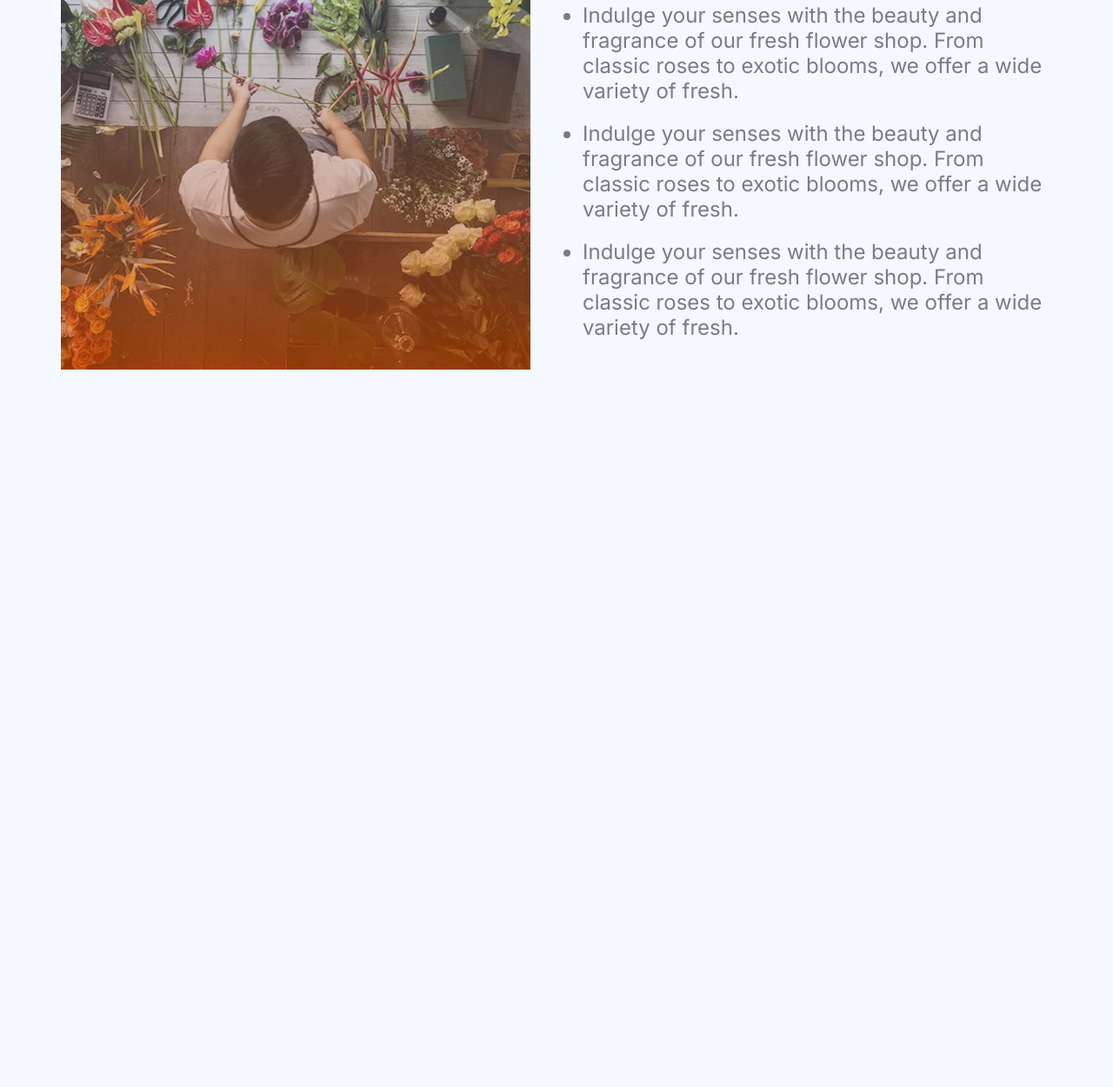
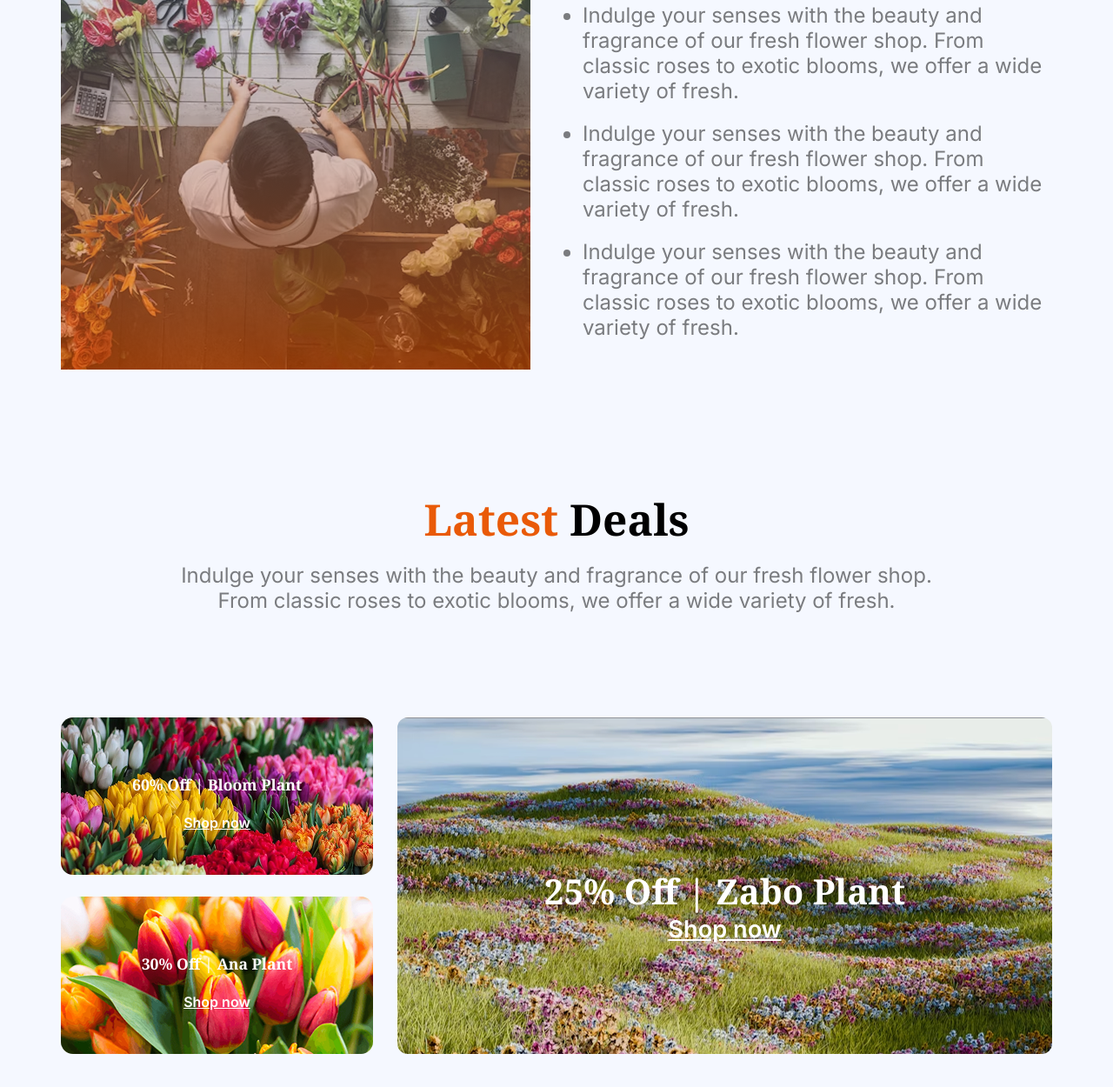
Before and after one commit to AmtazAhmedGazi/Programming-Hero-Assignment-02, a plain HTML site: page index.html in a window 1280 px wide. Shown: the part 2404-3654 px from the top of the page at 87% size. Before the commit the page ends 2833 px from the top, so only its background shows below. Drawn offline with Linux system fonts and the light colour scheme.

Commit message:
added latest deal section

```diff
--- a/index.html
+++ b/index.html
@@ -182,6 +182,41 @@
           />
         </div>
       </section>
+      <!-- Latest Deal Section -->
+      <section class="latest-deal">
+        <div class="latest-deal-description">
+          <h3 class="latest-deal-title noto-serif-font">
+            <span class="text-orange">Latest</span> Deals
+          </h3>
+          <h5 class="latest-deal-details inter-font text-light-gray">
+            Indulge your senses with the beauty and fragrance of our fresh
+            flower shop. From classic roses to exotic blooms, we offer a wide
+            variety of fresh.
+          </h5>
+        </div>
+        <div class="deals-container">
+          <div class="combo-deal">
+            <div class="first-deal">
+              <h3 class="combo-deal-title noto-serif-font">
+                60% Off | Bloom Plant
+              </h3>
+              <h6 class="combo-deal-subtitle inter-font">Shop now</h6>
+            </div>
+            <div class="second-deal">
+              <h3 class="combo-deal-title noto-serif-font">
+                30% Off | Ana Plant
+              </h3>
+              <h6 class="combo-deal-subtitle inter-font">Shop now</h6>
+            </div>
+          </div>
+          <div class="single-deal">
+            <h3 class="single-deal-title noto-serif-font">
+              25% Off | Zabo Plant
+            </h3>
+            <h6 class="single-deal-subtitle inter-font">Shop now</h6>
+          </div>
+        </div>
+      </section>
     </main>
     <footer></footer>
   </body>
--- a/styles/style.css
+++ b/styles/style.css
@@ -29,7 +29,6 @@
 body {
   background-color: #f5f8ff;
 }
-
 /* shared styles */
 
 .display-flex {
@@ -148,6 +147,7 @@ body {
 .plants-lover {
   max-width: 1140px;
   margin: 0 auto;
+  margin-bottom: 134px;
 }
 .plant-lover-details {
   justify-content: center;
@@ -167,6 +167,7 @@ body {
   margin-bottom: 20px;
 }
 .badge {
+  position: absolute;
   margin-top: -740px;
   margin-left: 350px;
 }
@@ -174,3 +175,91 @@ body {
   background: none;
   box-shadow: -4px 10px 4px rgba(0, 0, 0, 0.25);
 } */
+
+/* Latest Deal Section */
+.latest-deal {
+  margin: 0 auto;
+  max-width: 1140px;
+  margin-bottom: 120px;
+}
+.latest-deal-description {
+  max-width: 888px;
+  margin: 0 auto;
+}
+
+.latest-deal-title {
+  font-size: 3.1rem;
+  font-weight: 700;
+  text-align: center;
+  margin-bottom: 16px;
+}
+.latest-deal-details {
+  text-align: center;
+  font-size: 1.5rem;
+  margin-bottom: 120px;
+}
+
+.deals-container {
+  display: grid;
+  grid-template-columns: repeat(1, 1fr) 753px;
+  gap: 28px;
+  margin-bottom: 120px;
+}
+.combo-deal {
+  max-width: 366.22px;
+  display: grid;
+  grid-template-columns: repeat(1, 1fr);
+  gap: 25px;
+}
+.first-deal {
+  background-image: url("../assets/deal-bloom.png");
+  max-width: 366.22px;
+  border-radius: 14px;
+  padding-top: 65px;
+  padding-bottom: 50px;
+}
+.combo-deal-title {
+  font-size: 1.1rem;
+  font-weight: 700;
+  text-align: center;
+  color: #ffffff;
+  margin-bottom: 22px;
+}
+.combo-deal-subtitle {
+  font-size: 1rem;
+  font-weight: 600;
+  color: #ffffff;
+  text-align: center;
+  text-decoration: underline;
+}
+
+.second-deal {
+  background-image: url("../assets/deal-ana.png");
+  background-color: rgba(0, 0, 0, 0.4);
+  max-width: 366.22px;
+  border-radius: 14px;
+  padding-top: 65px;
+  padding-bottom: 50px;
+}
+
+.single-deal {
+  background-image: url("../assets/deal-zabo.png");
+  background-color: rgba(0, 0, 0, 0.4);
+  border-radius: 12px;
+  max-width: 753px;
+  padding-top: 172px;
+}
+
+.single-deal-title {
+  font-size: 2.5rem;
+  font-weight: 700;
+  text-align: center;
+  color: #ffffff;
+}
+.single-deal-subtitle {
+  font-size: 1.7rem;
+  font-weight: 600;
+  color: #ffffff;
+  text-align: center;
+  text-decoration: underline;
+}
```
